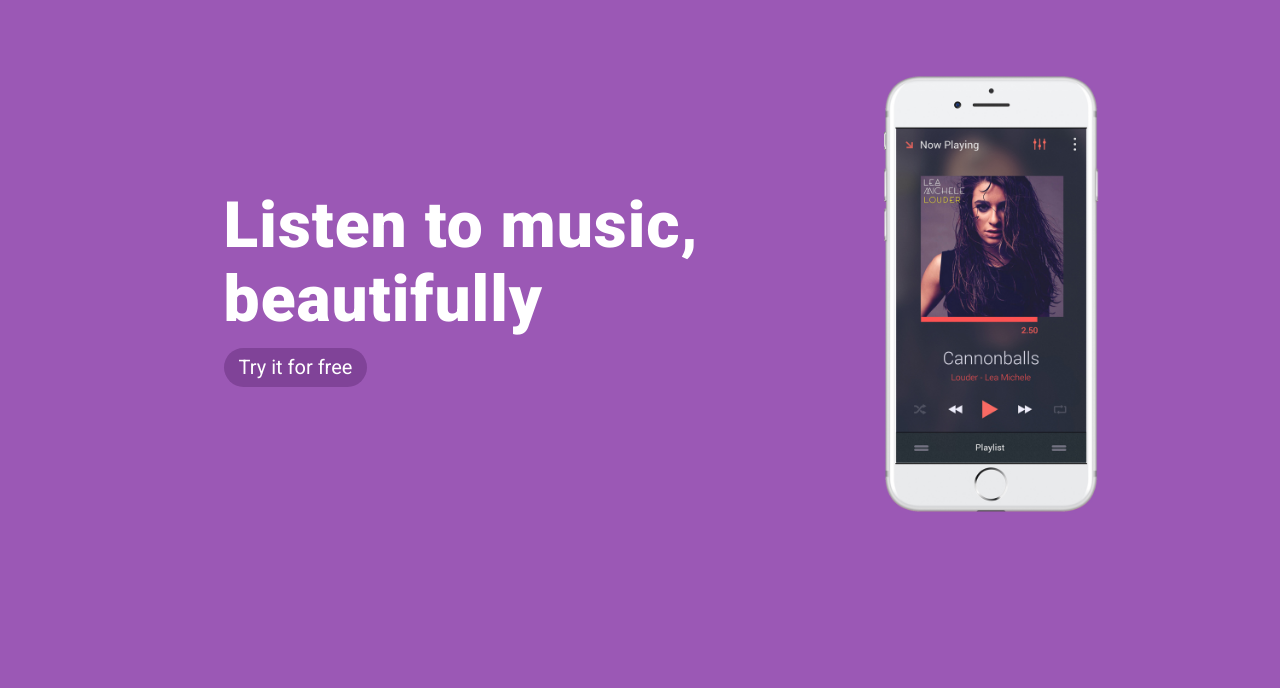
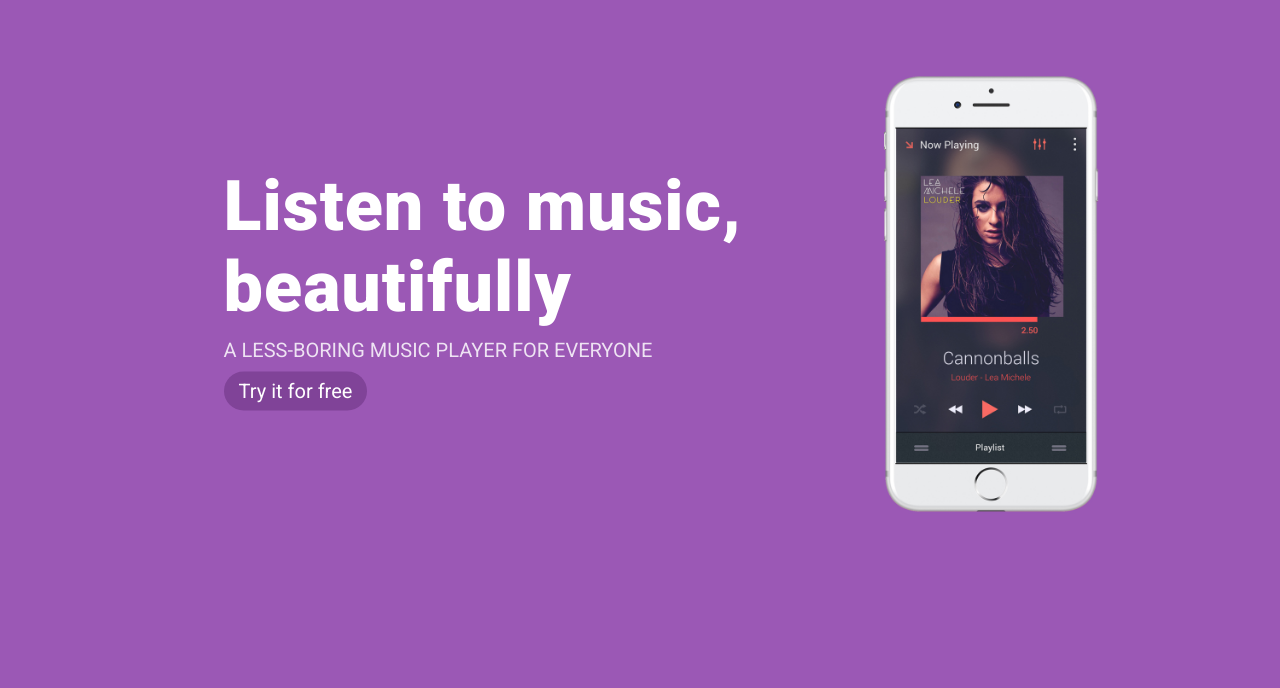
Before and after one commit to chandimagayan/shuffle.github.io, a plain HTML site: page index.html in a window 1280 px wide. Shown: the part 112-800 px from the top of the page. Drawn offline with Linux system fonts and the light colour scheme; files whose address does not match are found by name.

Commit message:
Changes to the header
Added a subheading and increased the size of the main heading

```diff
--- a/Resources/CSS/style.css
+++ b/Resources/CSS/style.css
@@ -57,6 +57,12 @@ header {
 
 }
 
+.sub-head{
+    text-transform: uppercase;
+    color: rgba(255, 255, 255, 0.83);
+    margin-bottom: 10px;
+}
+
 /*----------------HEADINGS-------------------*/
 
 h1, h2 {
@@ -68,7 +74,7 @@ h1, h2 {
 h1 {
     margin: 0;
     color: #fff;
-    font-size: 320%;
+    font-size: 350%;
     margin-bottom: 12px;
 
 }
--- a/index.html
+++ b/index.html
@@ -27,6 +27,7 @@
             </nav>
             <div class="hero-text-box">
                 <h1>Listen to music, <br>beautifully </h1>
+                <p class="sub-head">A less-boring music player for everyone</p>
                 <a class="btn btn-main" href="#">Try it for free</a>
             </div>
 
```
